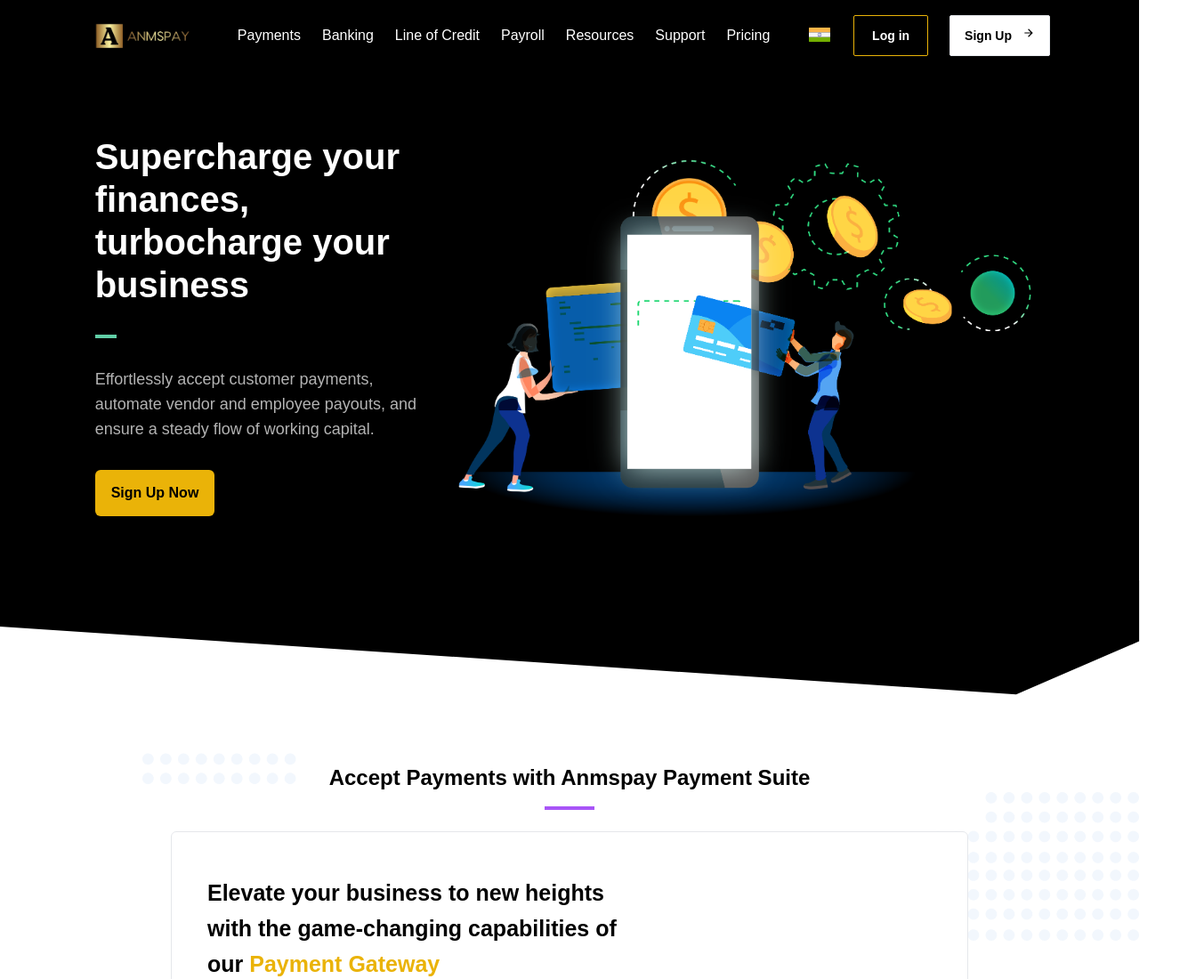
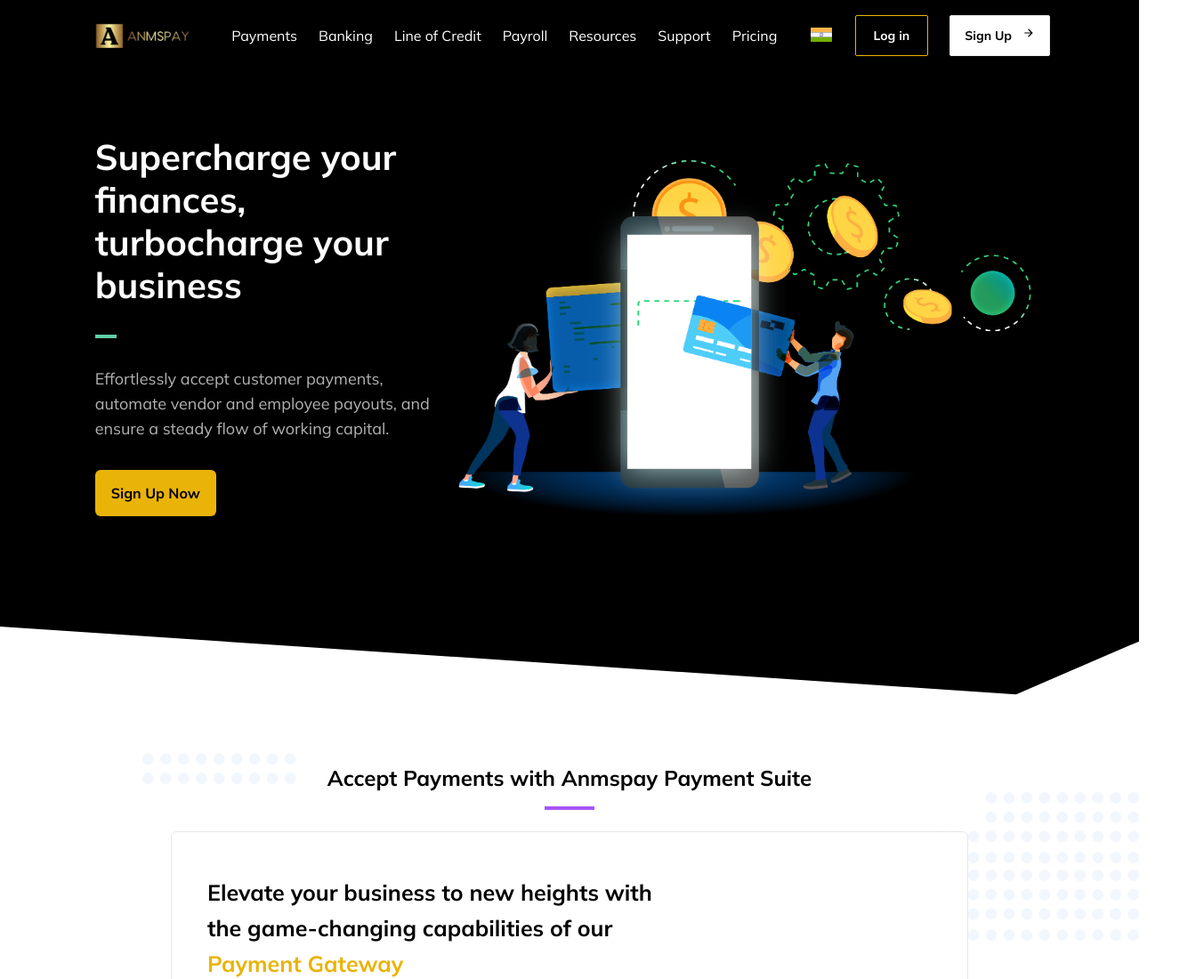
Before and after one commit to prashantsharma9027/ANMSPAY, a website built with Vite: page index.html in a window 1280 px wide. Shown: the top 1100 px of the page at 89% size, 1353 px wide, since content can reach past the window. Built offline with nearby package versions, Linux system fonts and the light colour scheme; files whose address does not match are found by name.

Commit message:
30-06-23

```diff
--- a/index.html
+++ b/index.html
@@ -9,32 +9,30 @@
     <script src="https://cdn.tailwindcss.com"></script>
     <script src="https://unpkg.com/feather-icons"></script>
 
+    <link rel="preconnect" href="https://fonts.googleapis.com" />
+    <link rel="preconnect" href="https://fonts.gstatic.com" crossorigin />
+    <link href="https://fonts.googleapis.com/css2?family=Mulish:wght@200;300;400;500;600;700;800;900&display=swap" rel="stylesheet"/>
+
     <style>
-        .corefeaturesection
-        {
+        .corefeaturesection{
             background-size: 100% 100%;
             padding-top: 12rem;
             padding-bottom: 12rem;
         }
 
-        .ctaSection
-        {
+        .ctaSection{
         background-size: 100% 100%;
         }
 
-        .companiesList
-        {
+        .companiesList{
         animation:10s infinite linear moveCompany;
         }
 
-        @keyframes moveCompany
-        {
-            0%
-            {
+        @keyframes moveCompany {
+        0%{
             top:0;
         }
-            100%
-            {
+        100%{
             top:-50%;
         }
         }
@@ -42,6 +40,7 @@
     </style>
 </head>
 <body>
+    <div class="overflow-x-hidden relative w-full">
     <nav class="bg-black">
         <div class="relative w-[1080px] mx-auto flex items-center justify-between ">
             <a href="" class="">
@@ -52,43 +51,43 @@
                     alt="ANMSPAY"/>
             </a>
             <ul class="flex space-x-6">
-                <li class="text-white font-mullish py-7 hover:text-yellow-500 cursor-pointer transition-all duration-200 relative group">
+                <li class="text-white font-mullish py-7 hover:text-yellow-500 cursor-pointer transition-all duration-200 relative group hidden lg:block">
                 <a href="#">Payments</a>
 
                 <div class="absolute bottom-0 w-full h-1 bg-yellow-500 hidden group-hover:block transition-all duration-200" ></div>
                 </li>
 
-                <li class="text-white font-mullish py-7 hover:text-yellow-500 cursor-pointer transition-all duration-200 relative group">
+                <li class="hidden lg:block text-white font-mullish py-7 hover:text-yellow-500 cursor-pointer transition-all duration-200 relative group">
                 <a href="#">Banking</a>
 
                 <div class="absolute bottom-0 w-full h-1 bg-yellow-500 hidden group-hover:block transition-all duration-200" ></div>
                 </li>
 
-                <li class="text-white font-mullish py-7 hover:text-yellow-500 cursor-pointer transition-all duration-200 relative group">
+                <li class="hidden lg:block text-white font-mullish py-7 hover:text-yellow-500 cursor-pointer transition-all duration-200 relative group">
                 <a href="#">Line of Credit</a>
 
                 <div class="absolute bottom-0 w-full h-1 bg-yellow-500 hidden group-hover:block transition-all duration-200" ></div>
                 </li>
 
-                <li class="text-white font-mullish py-7 hover:text-yellow-500 cursor-pointer transition-all duration-200 relative group">
+                <li class="hidden lg:block text-white font-mullish py-7 hover:text-yellow-500 cursor-pointer transition-all duration-200 relative group">
                 <a href="#">Payroll</a>
 
                 <div class="absolute bottom-0 w-full h-1 bg-yellow-500 hidden group-hover:block transition-all duration-200" ></div>
                 </li>
 
-                <li class="text-white font-mullish py-7 hover:text-yellow-500 cursor-pointer transition-all duration-200 relative group">
+                <li class="hidden lg:block text-white font-mullish py-7 hover:text-yellow-500 cursor-pointer transition-all duration-200 relative group">
                 <a href="#">Resources</a>
 
                 <div class="absolute bottom-0 w-full h-1 bg-yellow-500 hidden group-hover:block transition-all duration-200" ></div>
                 </li>
 
-                <li class="text-white font-mullish py-7 hover:text-yellow-500 cursor-pointer transition-all duration-200 relative group">
+                <li class="hidden lg:block text-white font-mullish py-7 hover:text-yellow-500 cursor-pointer transition-all duration-200 relative group">
                 <a href="#">Support</a>
 
                 <div class="absolute bottom-0 w-full h-1 bg-yellow-500 hidden group-hover:block transition-all duration-200" ></div>
                 </li>
 
-                <li class="text-white font-mullish py-7 hover:text-yellow-500 cursor-pointer transition-all duration-200 relative group">
+                <li class="hidden lg:block text-white font-mullish py-7 hover:text-yellow-500 cursor-pointer transition-all duration-200 relative group">
                 <a href="#">Pricing</a>
 
                 <div class="absolute bottom-0 w-full h-1 bg-yellow-500 hidden group-hover:block transition-all duration-200" ></div>
@@ -100,12 +99,12 @@
                     src="./images/india-flag.svg"
                     width="28px"
                     height="20px"
-                    />
+                    class="hidden lg:block"/>
                 <button class="py-3 px-5 font-mullish text-white border-yellow-500 border
                 rounded-sm text-sm  font-bold">Log in</button>
                 <button class="py-3 px-4 font-mullish rounded-sm text-sm font-bold
                 bg-white text-black border transition-all duration-200
-                hover:text-yellow-500 flex">Sign Up
+                hover:text-yellow-500 hidden lg:flex">Sign Up
                 <svg
                 viewBox="0 0 24 24"
                 focusable="false"
@@ -127,7 +126,7 @@
     <section
     class="relative bg-black">
 
-    <div class="w-10/12 max-w-[1080px] flex flex-row justify-between items-center mx-auto py-[65px]">
+    <div class="w-10/12 max-w-[1080px] flex flex-col lg:flex-row justify-between items-center mx-auto py-[65px]">
         <!--left part-->
         <div class="space-y-8">
             <h1 class="font-mullish font-bold text-[40px] leading-[1.2] text-white">
@@ -180,7 +179,6 @@
 
                         <ul class="space-y-2">
                             <li class="font-mullish flex items-center space-x-2">
-
                                 <i data-feather="check" class="text-greenLight"></i>
                                 <span>100+ Payment Methods</span>
                             </li>
@@ -243,7 +241,7 @@
                 </div>
 
                 <img src="images/Payment_Gateway.png" alt=""
-                class="max-w-[500px] absolute right-0 bottom-0">
+                class="max-w-[500px] absolute right-0 bottom-0 hidden md:max-w-[400px] lg:max-w-[600px] md:block lg:block">
 
             </div>
 
```
Lines whose indentation alone changed are shown as unchanged.
